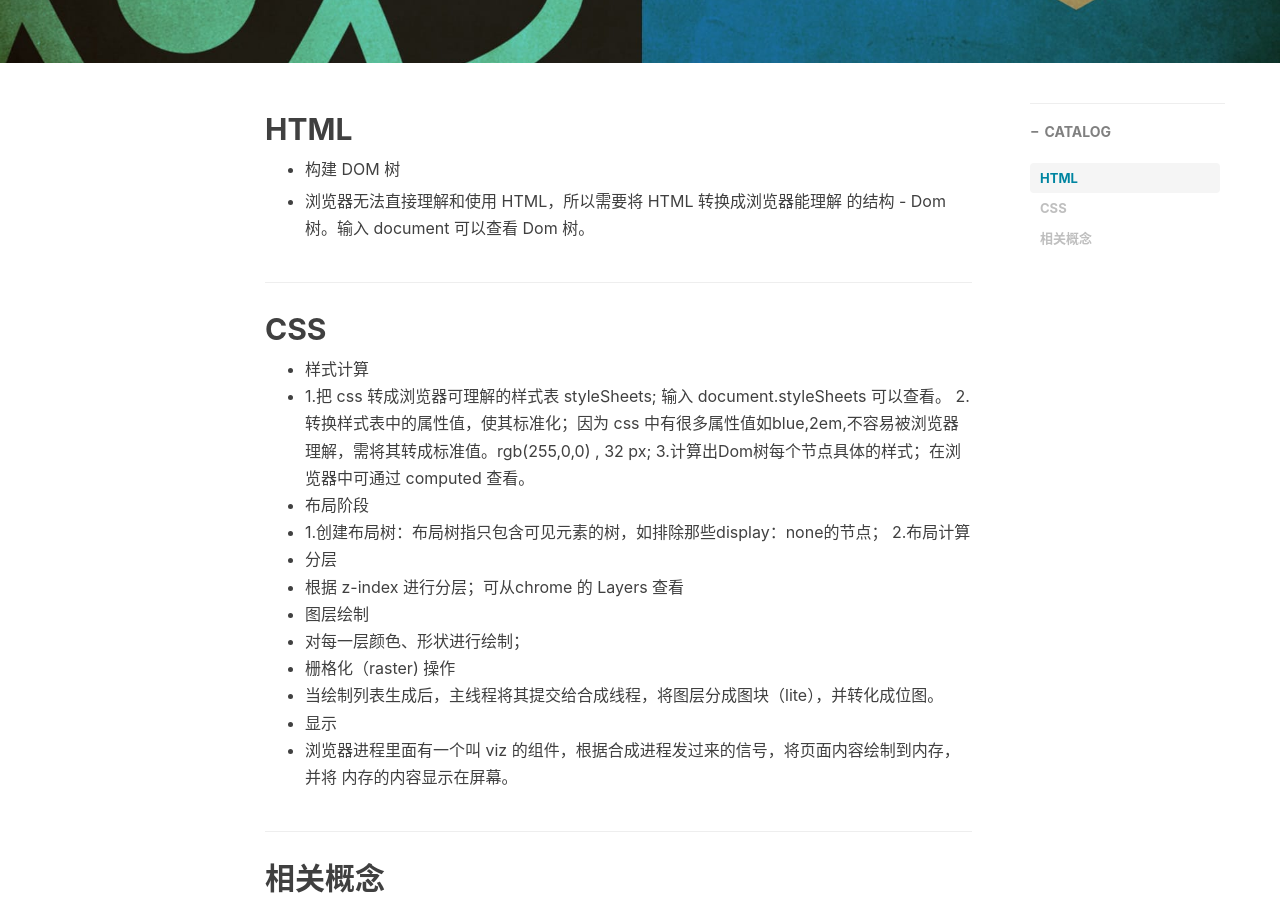
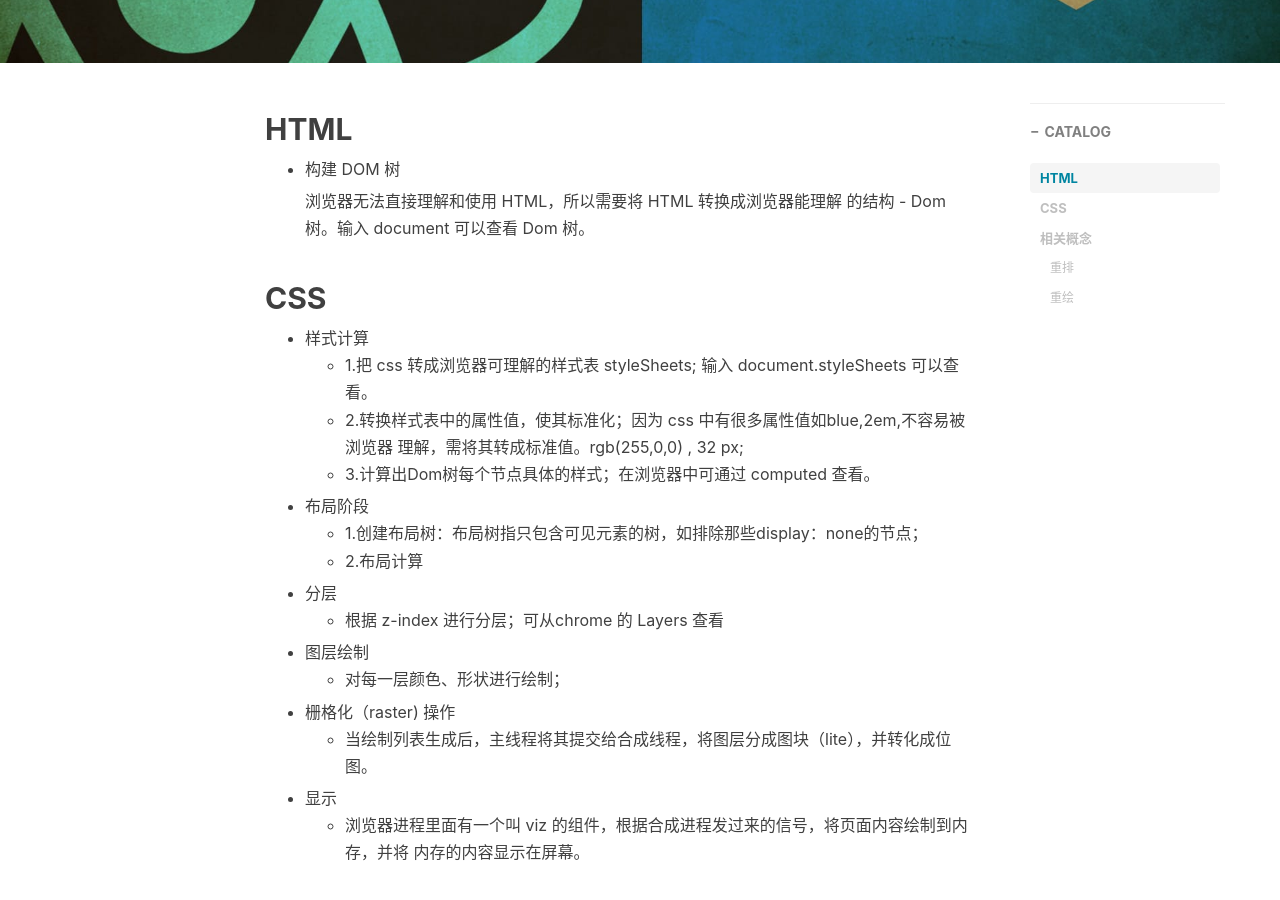
Before and after one commit to jiahao-si/jiahao-si.github.io, a Jekyll site: the page built from _posts/2020-03-13-浏览器的渲染过程.md, in a window 1280 px wide and 900 px high, scrolled down 502 px. Built offline with Jekyll 4.4.1, drawn with Linux system fonts in a browser that asks for light colours; nearby versions of some CDN libraries; comment, search, counter and statistics services are not loaded.

Commit message:
Update 2020-03-13-浏览器的渲染过程.md

```diff
--- a/_posts/2020-03-13-浏览器的渲染过程.md
+++ b/_posts/2020-03-13-浏览器的渲染过程.md
@@ -13,39 +13,38 @@ tags:
 
 
 ## HTML
+
 - 构建 DOM 树
 
--       浏览器无法直接理解和使用 HTML，所以需要将 HTML 转换成浏览器能理解
+    浏览器无法直接理解和使用 HTML，所以需要将 HTML 转换成浏览器能理解
         的结构 - Dom 树。输入 document 可以查看 Dom 树。
 
 
 
----
 ## CSS
+
 - 样式计算
--        1.把 css 转成浏览器可理解的样式表 styleSheets; 输入 document.styleSheets 可以查看。
-        2.转换样式表中的属性值，使其标准化；因为 css 中有很多属性值如blue,2em,不容易被浏览器
+    -   1.把 css 转成浏览器可理解的样式表 styleSheets; 输入 document.styleSheets 可以查看。
+    -   2.转换样式表中的属性值，使其标准化；因为 css 中有很多属性值如blue,2em,不容易被浏览器
         理解，需将其转成标准值。rgb(255,0,0) , 32 px;
-        3.计算出Dom树每个节点具体的样式；在浏览器中可通过 computed 查看。
+    -   3.计算出Dom树每个节点具体的样式；在浏览器中可通过 computed 查看。
 - 布局阶段
--       1.创建布局树：布局树指只包含可见元素的树，如排除那些display：none的节点；
-        2.布局计算
+    -   1.创建布局树：布局树指只包含可见元素的树，如排除那些display：none的节点；
+    -   2.布局计算
 - 分层
--       根据 z-index 进行分层；可从chrome 的 Layers 查看
+    -   根据 z-index 进行分层；可从chrome 的 Layers 查看
 - 图层绘制
--       对每一层颜色、形状进行绘制；
+    -   对每一层颜色、形状进行绘制；
 - 栅格化（raster) 操作
--       当绘制列表生成后，主线程将其提交给合成线程，将图层分成图块（lite），并转化成位图。
+    -   当绘制列表生成后，主线程将其提交给合成线程，将图层分成图块（lite），并转化成位图。
 - 显示
--       浏览器进程里面有一个叫 viz 的组件，根据合成进程发过来的信号，将页面内容绘制到内存，并将
+    -   浏览器进程里面有一个叫 viz 的组件，根据合成进程发过来的信号，将页面内容绘制到内存，并将
         内存的内容显示在屏幕。
 
-
----
 ## 相关概念
 
-- 重排
--       更新了元素的几何属性，如改变元素的宽度、高度等，浏览器会重新触发布局、解析后一系列流程，
+####    重排
+更新了元素的几何属性，如改变元素的宽度、高度等，浏览器会重新触发布局、解析后一系列流程，
         所以开销会比较大；
-- 重绘
--       如改变元素的颜色，会省去布局和分层阶段，开销较小；
+####    重绘
+如改变元素的颜色，会省去布局和分层阶段，开销较小；
```
